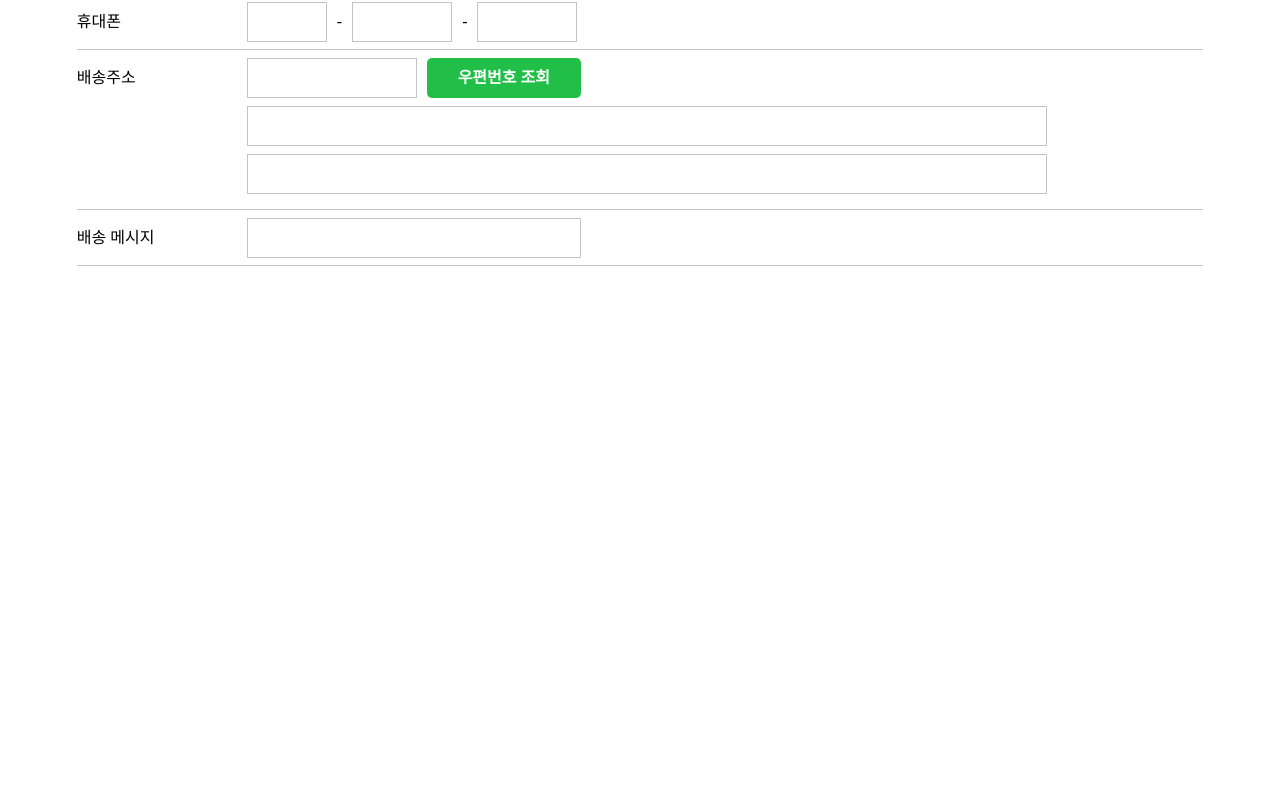
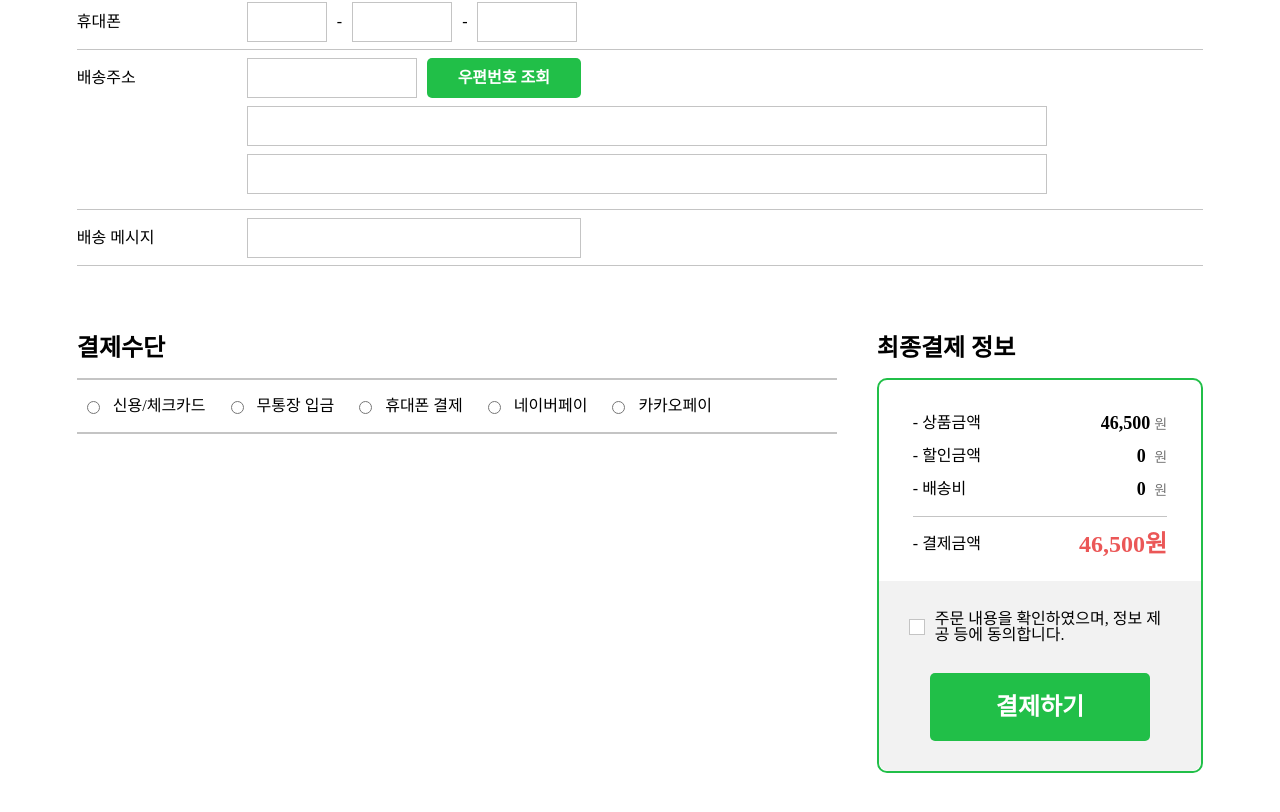
Before and after one commit to ddhsl/market-service, a React (Create React App) app: page /payment in a window 1280 px wide. Shown: the part 998-1810 px from the top of the page. Before the commit the page ends 1334 px from the top, so only its background shows below. Built offline with nearby package versions, Linux system fonts and the light colour scheme; a web font is replaced by a local one.

Commit message:
💄 최종결제 정보 및 결제수단 section 추가

```diff
--- a/src/pages/paymentPage/component/ShippingInfo.jsx
+++ b/src/pages/paymentPage/component/ShippingInfo.jsx
@@ -1,6 +1,8 @@
 import styled from "styled-components";
 import OrdererForm from "./OrdererForm";
 import ShippingForm from "./ShippingForm";
+import PaymentForm from "./PaymentForm";
+import FinalPaymentDetails from "./FinalPaymentDetails";
 
 export default function ShippingInfo() {
   return (
@@ -8,16 +10,36 @@ export default function ShippingInfo() {
       <ShippingTitle>배송정보</ShippingTitle>
       <OrdererForm></OrdererForm>
       <ShippingForm></ShippingForm>
+      <div style={{ marginTop: "70px", display: "flex", gap: "40px" }}>
+        <div>
+          <PaymentMethodTitle>결제수단</PaymentMethodTitle>
+          <PaymentForm></PaymentForm>
+        </div>
+        <div style={{ flexGrow: "1" }}>
+          <FinalPaymentTitle>최종결제 정보</FinalPaymentTitle>
+          <FinalPaymentDetails></FinalPaymentDetails>
+        </div>
+      </div>
     </section>
   );
 }
 
-export const ShippingTitle = styled.h3`
+const ShippingTitle = styled.h3`
   font-weight: bold;
   font-size: 24px;
   padding-bottom: 18px;
-  margin-bottom: 40px;
   border-bottom: 2px solid #c4c4c4;
+`;
+const PaymentMethodTitle = styled.h3`
+  font-weight: bold;
+  font-size: 24px;
+  padding-bottom: 18px;
+`;
+
+const FinalPaymentTitle = styled.h3`
+  font-weight: bold;
+  font-size: 24px;
+  padding-bottom: 18px;
 `;
 
 export const ShippingInputWrap = styled.div`
```
